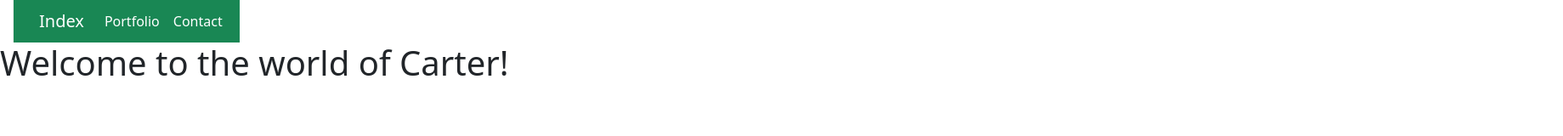
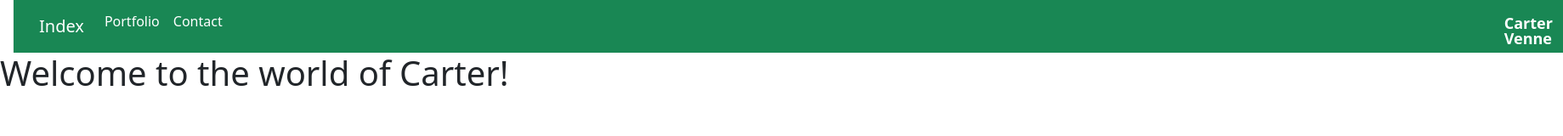
Before and after one commit to bigc10theboi/responsive_portfolio, a plain HTML site: page index.html in a window 1280 px wide. Shown: the whole page at 85% size, 1839 px wide, since content can reach past the window. Drawn offline with nearby package versions, Linux system fonts and the light colour scheme.

Commit message:
Added my name to navbar across site w/styling

```diff
--- a/assets/style.css
+++ b/assets/style.css
@@ -8,6 +8,13 @@
   border-left: 1px solid #efefef;
 }
 
+#myName {
+    font-weight: bold;
+    font-size: 18px;
+    padding-left: 1500px;
+    padding-top: 10px;
+    color: white;
+}
 
 @media screen and (max-width: 992px) {
 
--- a/index.html
+++ b/index.html
@@ -24,6 +24,9 @@
               <li class="nav-item">
                 <a class="nav-link active" href="contact.html">Contact</a>
               </li>
+              <li class="nav-item" id="myName">
+                <a>Carter Venne</a>
+              </li>
           </div>
         </div>
       </nav>
```
Also changed, not shown: contact.html (+3 -0 lines), portfolio.html (+3 -0 lines).
